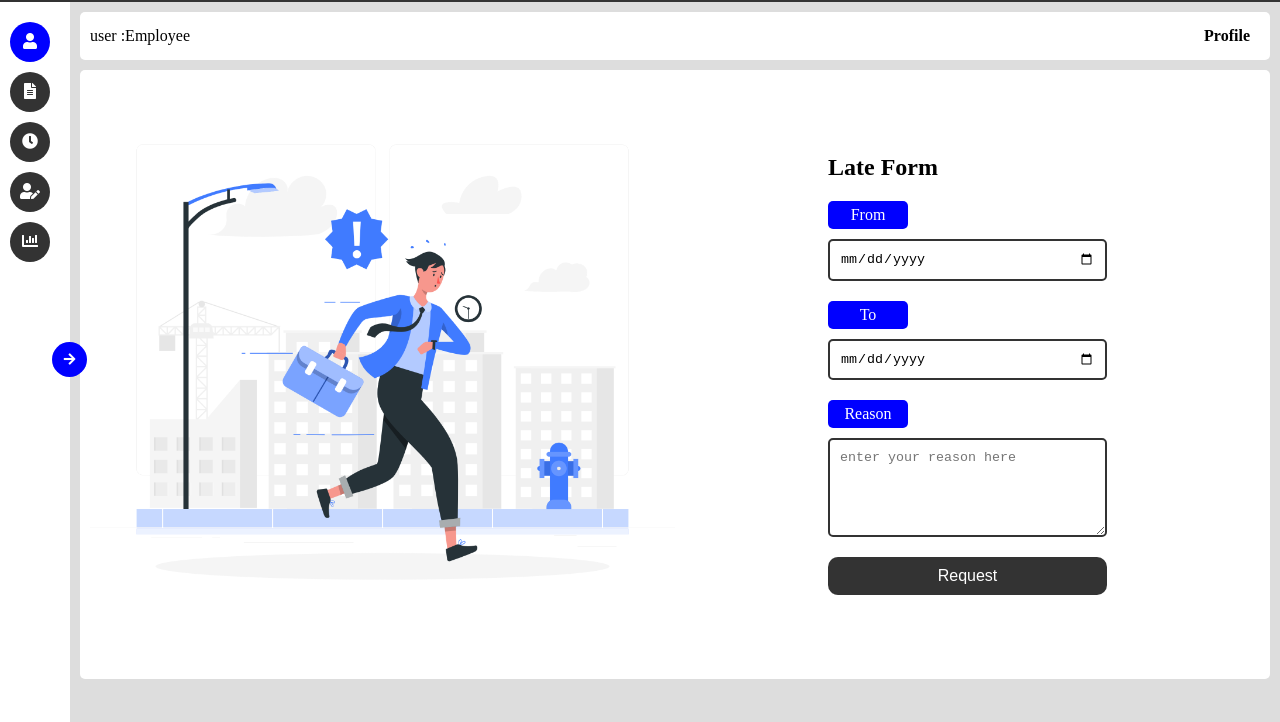
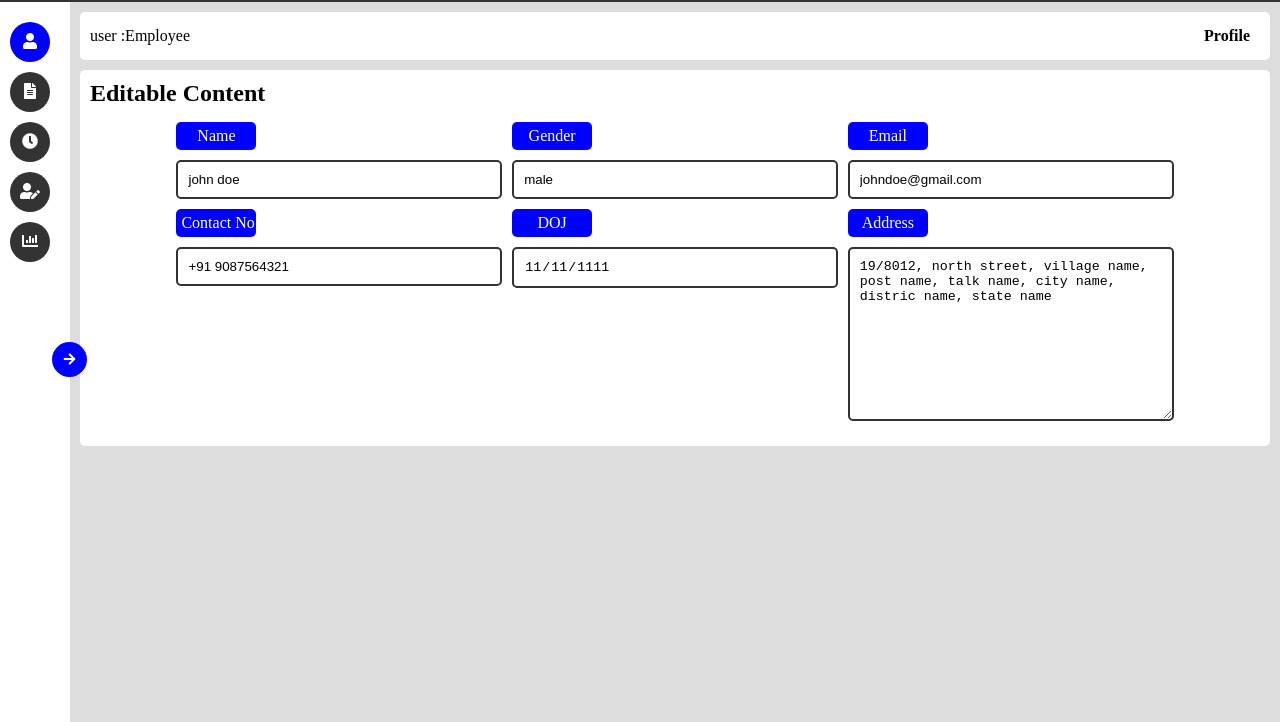
Before and after one commit to Vinoth82003/kkl, a plain HTML site: page employee/index.html in a window 1280 px wide. Shown: the part 78-800 px from the top of the page. Drawn offline with Linux system fonts and the light colour scheme.

Commit message:
last commit of the day

```diff
--- a/employee/css/employee.css
+++ b/employee/css/employee.css
@@ -347,6 +347,7 @@ label{
     color: #fff;
     max-width: 80px;
     text-align: center;
+    white-space: nowrap;
 }
 
 button[type="submit"]{
@@ -372,6 +373,24 @@ button[type="submit"]{
     align-items: center;
     width: 50%;
     justify-content: center;
+}
+
+.edit_section .inner_section{
+    flex-direction: column;
+}
+
+.edit_form{
+    display: flex;
+    width: 100%;
+    flex-wrap: wrap;
+    gap: 10px;
+    padding: 15px;
+    justify-content: center;
+}
+
+.input_field{
+    max-width: calc(100% / 3.5);
+    min-width: 250px;
 }
 
 @media screen and (max-width:550px) {
@@ -427,6 +446,15 @@ button[type="submit"]{
     .inner_section{
         flex-direction: column-reverse;
     }
+
+    .input_field{
+        max-width: calc(100%);
+        min-width: 100%;
+    }
+
+    .leave_request{
+        width: 100%;
+    }
 }
 
 @media screen and (max-width:450px) {
--- a/employee/index.html
+++ b/employee/index.html
@@ -88,6 +88,7 @@
                         <li class="detail_display"><div class="detail_icon"><i class="fas fa-map-marker-alt"></i></div> Address: 19/8012, north street, village name, post name, talk name, city name, distric name, state name</li>
                     </ul>
                     <ul class="personal_details">
+                        <li class="detail_display"><div class="detail_icon"><i class="fas fa-calendar-check"></i></div> DOJ: 11/11/1111</li>
                         <li class="detail_display"><div class="detail_icon"><i class="fas fa-user-tie"></i></div> Branch: daily rated or fixed rate</li>
                         <li class="detail_display"><div class="detail_icon"><i class="fas fa-briefcase"></i></div> Designation: HR</li>
                         <li class="detail_display"><div class="detail_icon"><i class="fas fa-clock"></i></div> Shift: 8A</li>
@@ -124,7 +125,7 @@
                     </div>
                 </div>
             </section>
-            <section class="section leave_section" index="2" style="display: block ;">
+            <section class="section leave_section" index="2" style="display: none ;">
                 <div class="inner_section">
                     <div class="seperate_section image_container">
                         <img src="../asset/images/Lateness-rafiki.png" alt="">
@@ -151,6 +152,40 @@
                     </div>
                 </div>
             </section>
+            <section class="section edit_section" index="3" style="display: block ;">
+                <div class="inner_section">
+                    <h1 class="text">
+                        Editable Content
+                    </h1>
+                    <form action="" method="post" class="edit_form">
+
+                        <div class="input_field">
+                            <label>Name</label>
+                            <input type="text" name="name" id="name"  class="input" value="john doe" readonly>
+                        </div>
+                        <div class="input_field">
+                            <label>Gender</label>
+                            <input type="text" name="gender" id="gender"  class="input" value="male" readonly>
+                        </div>
+                        <div class="input_field">
+                            <label>Email</label>
+                            <input type="text" name="email" id="email"  class="input" value="johndoe@gmail.com" readonly>
+                        </div>
+                        <div class="input_field">
+                            <label>Contact No</label>
+                            <input type="text" name="contact" id="contact"  class="input" value="+91 9087564321" readonly>
+                        </div>
+                        <div class="input_field">
+                            <label>DOJ</label>
+                            <input type="date" name="contact" id="contact"  class="input" value="1111-11-11" readonly>
+                        </div>
+                        <div class="input_field">
+                            <label>Address</label>
+                            <textarea name="address" id="address" cols="30" rows="10" class="input" readonly>19/8012, north street, village name, post name, talk name, city name, distric name, state name</textarea>
+                        </div>
+                    </form>
+                </div>
+            </section>
         </main>
     </div>
 
--- a/employee/js/employee.js
+++ b/employee/js/employee.js
@@ -30,3 +30,11 @@ all_click.forEach(click => {
     click.classList.add("active");
     });
 });
+
+const all_input = document.querySelectorAll(".input");
+
+all_input.forEach(input => {
+    input.addEventListener("click", () => {
+        input.removeAttribute("readonly");
+    });
+});
```
